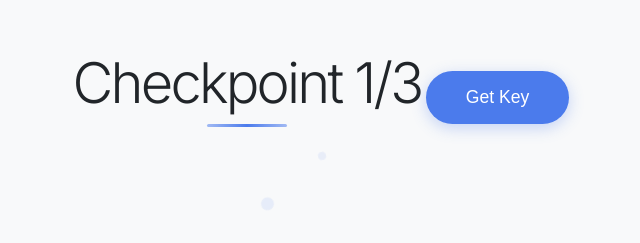
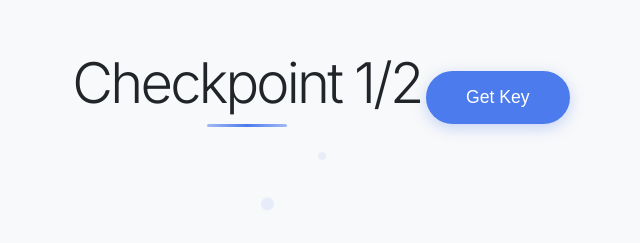
Before and after one commit to diego987roher/cutyyy, a plain HTML site: page index.html in a window 1280 px wide. Shown: the part 297-540 px from the top of the page, 319-959 px from the left. Drawn offline with Linux system fonts and the light colour scheme.

Commit message:
Update index.html

```diff
--- a/index.html
+++ b/index.html
@@ -132,7 +132,7 @@
     <div class="particles" id="particles"></div>
 
     <div class="container">
-        <h1 class="checkpoint-text">Checkpoint 1/3</h1>
+        <h1 class="checkpoint-text">Checkpoint 1/2</h1>
         <button class="btn" id="getKeyBtn">Get Key</button>
     </div>
 
```
